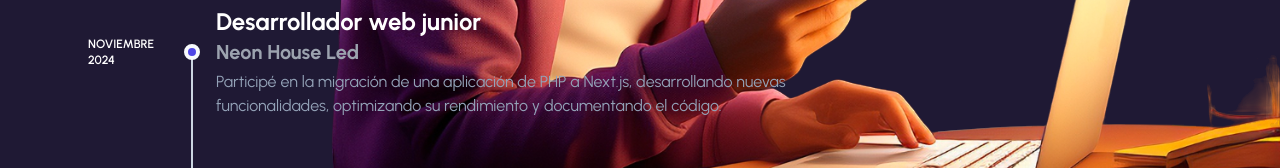
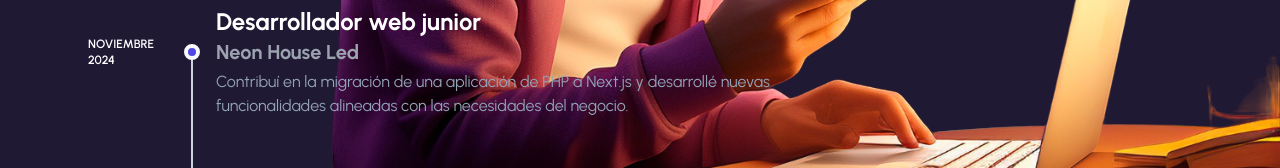
Before and after one commit to SantaPrograma/MyPortfolioWeb, a Next.js app: page /about-me in a window 1280 px wide. Shown: the part 282-450 px from the top of the page. Built offline with nearby package versions, Linux system fonts and the light colour scheme.

Commit message:
update de lf a crlf, data y cv

```diff
--- a/data.tsx
+++ b/data.tsx
@@ -64,7 +64,7 @@ export const dataAboutPage = [
         id: 3,
         title: "Desarrollador web junior",
         subtitle: "Neon House Led",
-        description: "Participé en la migración de una aplicación de PHP a Next.js, desarrollando nuevas funcionalidades, optimizando su rendimiento y documentando el código.",
+        description: "Contribuí en la migración de una aplicación de PHP a Next.js y desarrollé nuevas funcionalidades alineadas con las necesidades del negocio.",
         date: "Noviembre 2024",
     },
 ]
```
Also changed, not shown: 1 other file (tests, documents, lock files or other folders).
